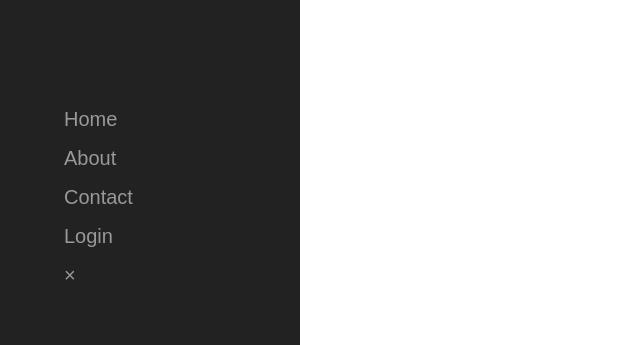
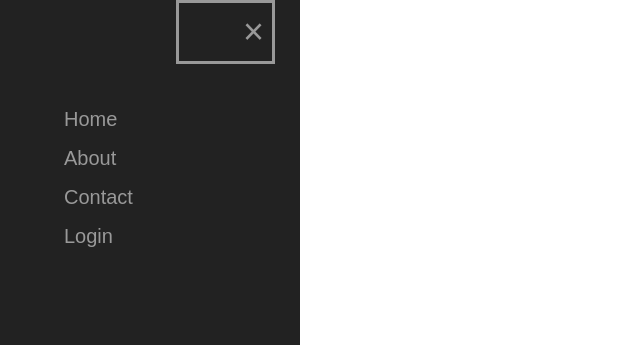
Before and after one commit to juanbonami/slide-out-nav, a plain HTML site: page index.html in a window 1280 px wide. Shown: the top 345 px of the page, without its empty margins (0-640 px from the left). Drawn offline with Linux system fonts and the light colour scheme.

Commit message:
positioned close button at the top right corner

```diff
--- a/index.html
+++ b/index.html
@@ -37,7 +37,14 @@
                 color: white;
             }
 
-
+            .sidemenu .closebtn {
+                position: absolute;
+                top: 0px;
+                right: 25px;
+                font-size: 36px;
+                margin-left: 32px;
+                border: solid;
+            }
         </style>
     </head>
     <body>
```
